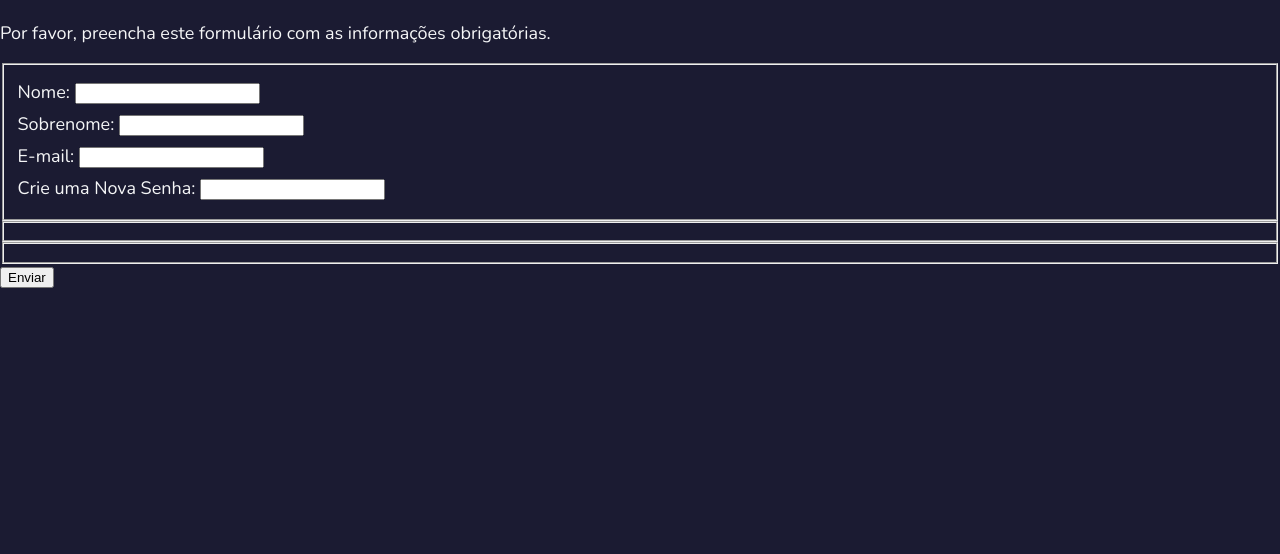
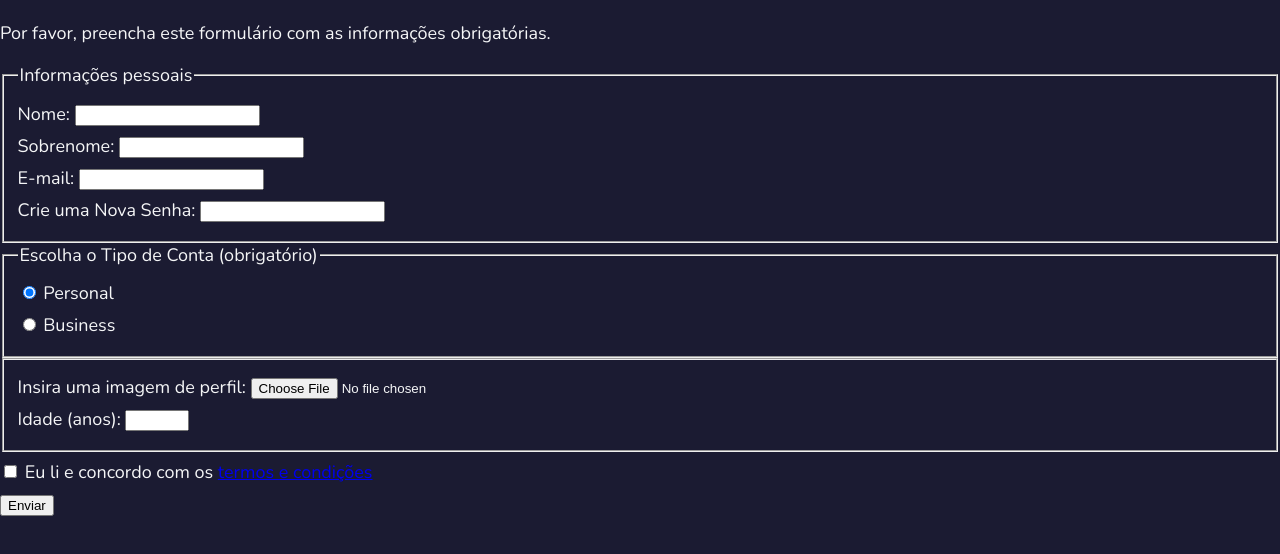
Before and after one commit to defDalila/learning-forms-freecodecamp, a plain HTML site: page index.html in a window 1280 px wide. Shown: the part 72-626 px from the top of the page. Drawn offline with nearby package versions, Linux system fonts and the light colour scheme.

Commit message:
feat(form): enhance registration form with validation and styling updates

```diff
--- a/index.html
+++ b/index.html
@@ -1,5 +1,5 @@
 <!DOCTYPE html>
-<html lang="en">
+<html lang="pt-BR">
 <head>
     <meta charset="UTF-8">
     <meta name="viewport" content="width=device-width, initial-scale=1.0">
@@ -14,16 +14,35 @@
     <form action="https://register-demo.freecodecamp.org" method="post">
 
     <fieldset>
+      <legend>Informações pessoais</legend>
         <label for="nome">Nome: <input id="nome" type="text" required></label>
 
         <label for="sobrenome">Sobrenome: <input id="sobrenome" type="text" required></label>
 
         <label for="email">E-mail: <input type="email" name="email" id="email" required></label>
 
-        <label for="nova-senha">Crie uma Nova Senha: <input type="password" name="nova-senha" id="nova-senha" required></label>
+        <label for="nova-senha">Crie uma Nova Senha: <input type="password" name="nova-senha" id="nova-senha" required minlength="8"
+            pattern="(?=.*[a-z])(?=.*[A-Z])(?=.*\d)(?=.*[@$!%*?&])[A-Za-z\d@$!%*?&]{8,}"/></label>
     </fieldset>
-    <fieldset></fieldset>
-    <fieldset></fieldset>
+
+    <fieldset>
+      <legend>Escolha o Tipo de Conta (obrigatório)</legend>
+      <label for="personal-account"><input checked type="radio" id="personal-account" name="account-type"> Personal</label>
+      <label for="business-account"><input type="radio" id="business-account" name="account-type"> Business</label>
+    </fieldset>
+
+    <fieldset>
+      <label for="profile-picture">Insira uma imagem de perfil: <input type="file" id="profile-picture"/></label>
+      <label for="idade">Idade (anos): <input type="number" id="idade" name="idade" min="13" max="120"></label>
+    </fieldset>
+
+
+      <label for="terms-and-conditions">
+        <input type="checkbox" id="terms-and-conditions" name="terms-and-conditions" required>
+          Eu li e concordo com os <a href="https://www.freecodecamp.org/news/terms-of-service/">termos e condições</a>
+      </label>
+
+
     <input type="submit" value="Enviar">
     </form>
 
--- a/styles.css
+++ b/styles.css
@@ -19,3 +19,7 @@ label {
     display: block;
     margin: 0.5rem 0;
 }
+
+h3 {
+    color: #0bf022;
+}
```
Also changed, not shown: 1 other file.
